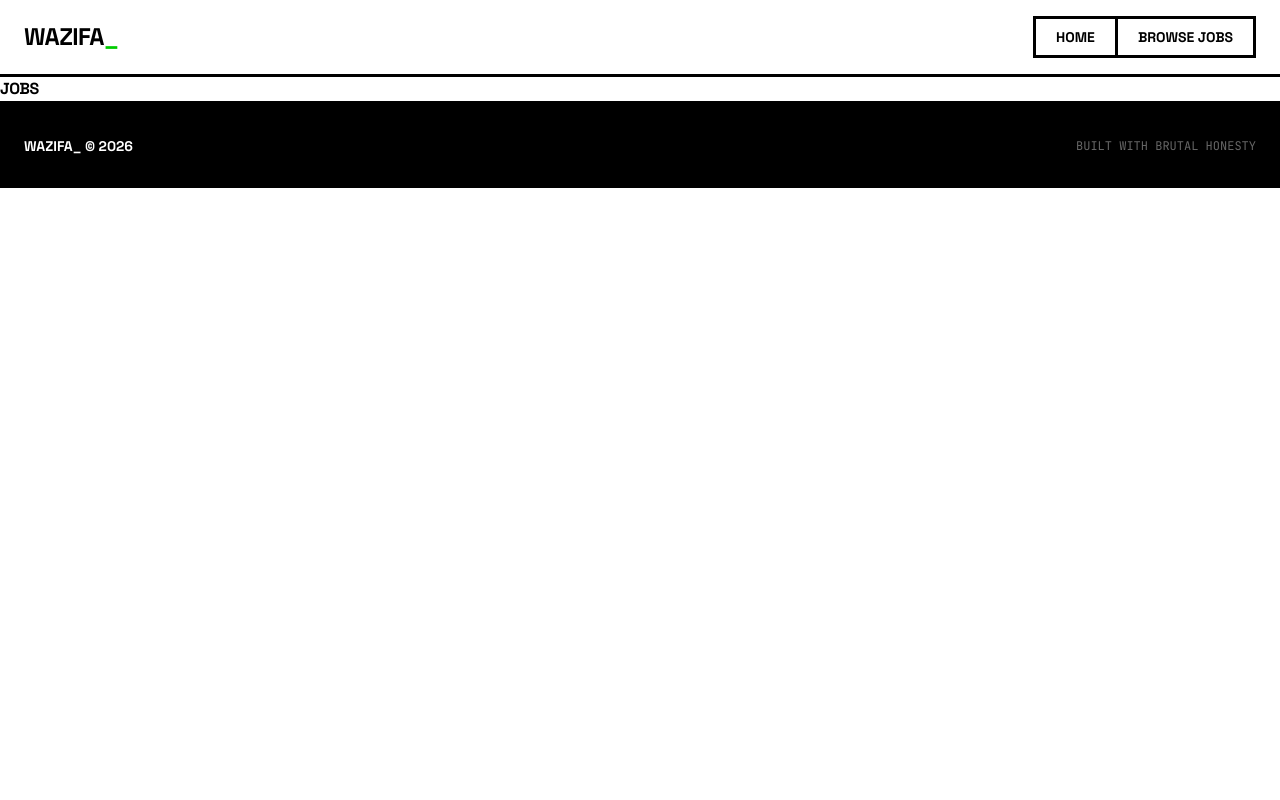
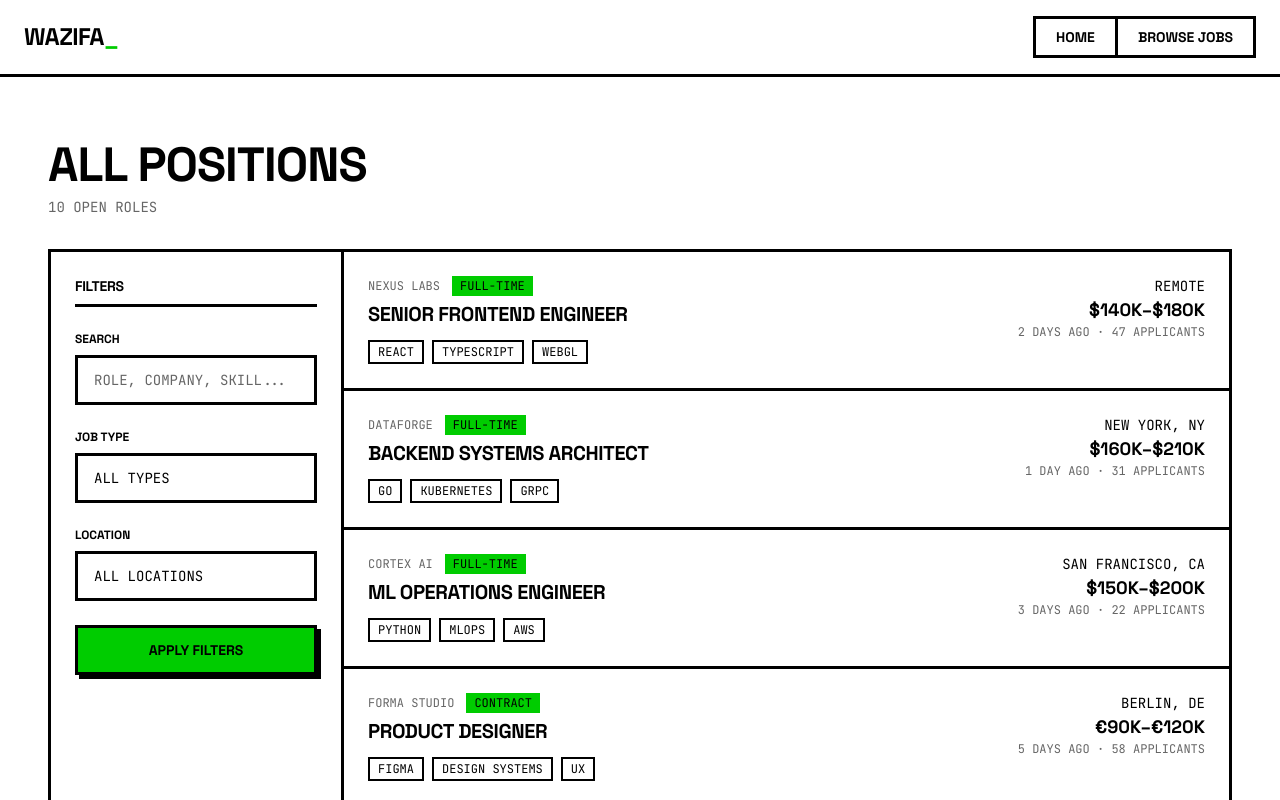
Before and after one commit to refaat1297/job-board, a Next.js app: page /jobs in a window 1280 px wide. Shown: the top 800 px of the page. Built offline with nearby package versions, Linux system fonts and the light colour scheme.

Commit message:
Add JobsListingWrapper component to organize job listings with filtering and context support

```diff
--- a/app/(client)/jobs/page.tsx
+++ b/app/(client)/jobs/page.tsx
@@ -1,7 +1,9 @@
+import JobsListingWrapper from "@/components/jobs/JobsListingWrapper";
+
 function JobsPage() {
   return (
-    <div>
-      <h1>Jobs</h1>
+    <div className="max-w-7xl mx-auto px-6 py-8">
+      <JobsListingWrapper />
     </div>
   )
 }
--- /dev/null
+++ b/components/jobs/JobsListingWrapper.tsx
@@ -0,0 +1,26 @@
+"use client";
+
+import ClientPageHeader from "../common/ClientPageHeader";
+import { JobsData } from "@/data";
+import FilterSidebar from "./FilterSidebar";
+import JobCards from "./JobCards";
+import JobsProvider from "@/context/jobs/JobsProvider";
+
+function JobsListingWrapper() {
+  return (
+    <JobsProvider>
+      <div className="max-w-7xl mx-auto px-6 py-8">
+        <ClientPageHeader
+          title="ALL POSITIONS"
+          subtitle={`${JobsData.length} OPEN ROLES`}
+        />
+        <div className="grid grid-cols-1 lg:grid-cols-4 gap-0">
+          <FilterSidebar />
+          <JobCards />
+        </div>
+      </div>
+    </JobsProvider>
+  );
+}
+
+export default JobsListingWrapper;
```
